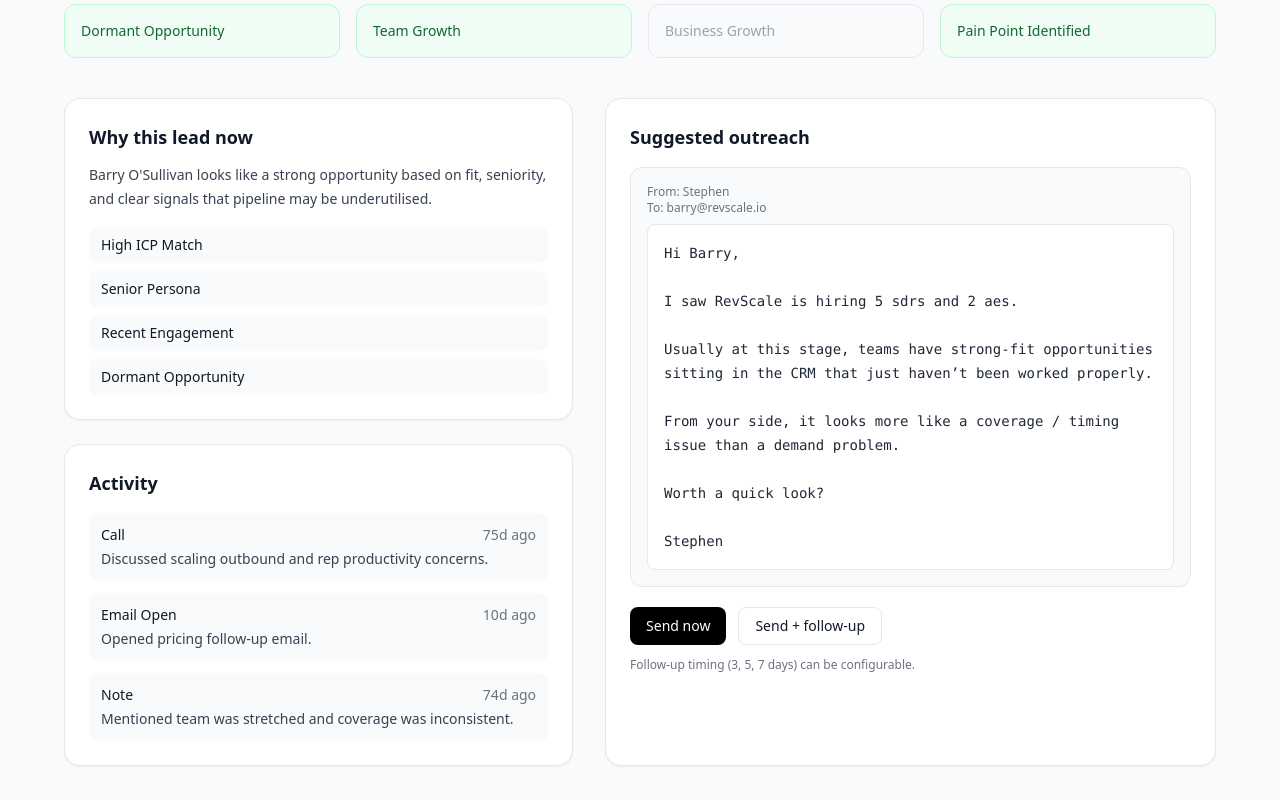
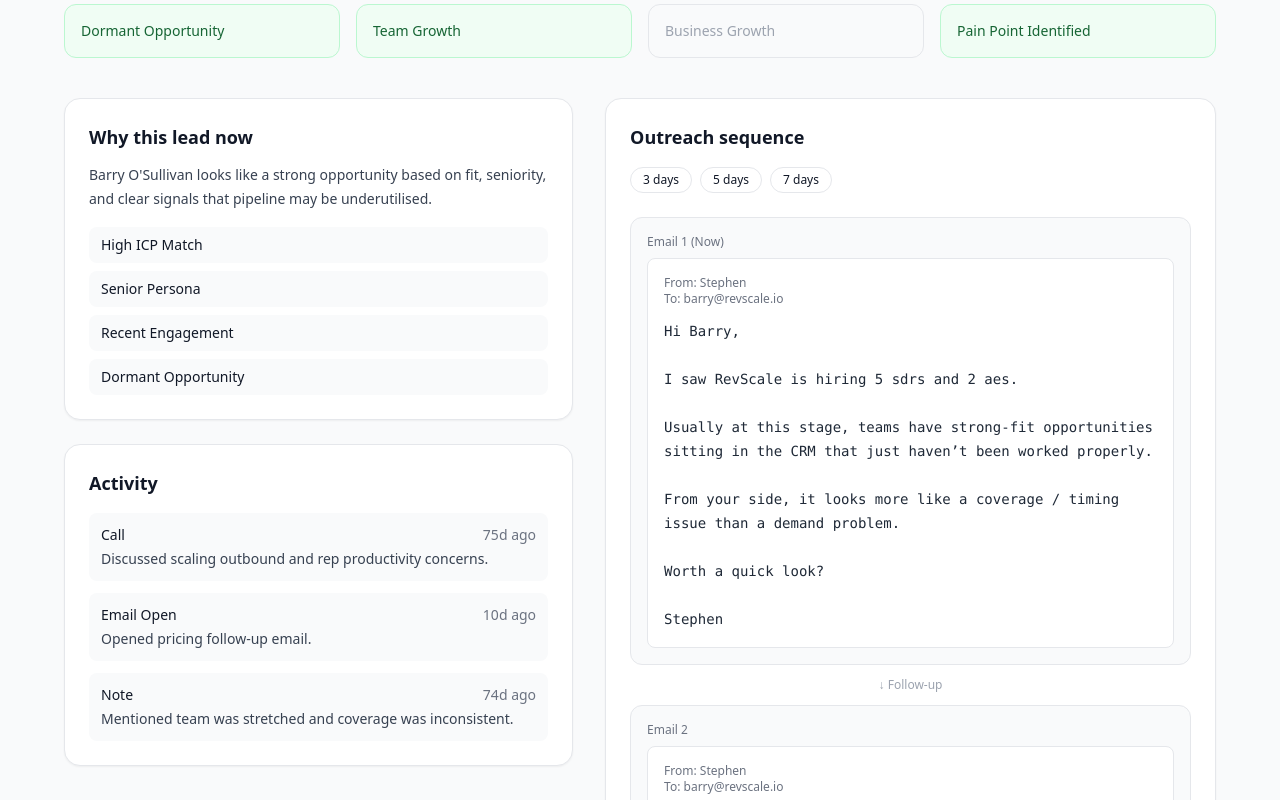
Before and after one commit to powerstephen/ai-sales-agent-mvp-new, a Next.js app: page /lead/lead_001 in a window 1280 px wide. Shown: the part 420-1220 px from the top of the page. Built offline with nearby package versions, Linux system fonts and the light colour scheme.

Commit message:
Update page.tsx

```diff
--- a/app/lead/[id]/page.tsx
+++ b/app/lead/[id]/page.tsx
@@ -19,7 +19,9 @@
 export default async function LeadPage({ params }: { params: { id: string } }) {
   const lead = getLeadById(params.id);
 
-  if (!lead) return notFound();
+  if (!lead) {
+    notFound();
+  }
 
   const analysis = await analyzeLead(lead);
   const signals = getSignalCards(lead);
@@ -27,8 +29,6 @@
   return (
     <main className="min-h-screen bg-gray-50 px-6 py-10 md:px-10">
       <div className="mx-auto max-w-6xl">
-
-        {/* HEADER */}
         <div className="mb-8">
           <Link href="/" className="text-sm text-gray-500 hover:text-gray-700">
             ← Back
@@ -42,29 +42,25 @@
           </p>
         </div>
 
-        {/* HERO */}
         <div className="mb-8 rounded-3xl border bg-white p-6 shadow-sm">
-          <div className="flex flex-col md:flex-row md:justify-between md:items-center gap-6">
-
-            {/* SCORE */}
+          <div className="flex flex-col gap-6 md:flex-row md:items-center md:justify-between">
             <div>
-              <p className="text-sm text-gray-500">Lead Score</p>
-              <div className="flex items-end gap-4 mt-2">
-                <div className={`text-7xl font-bold ${getScoreColor(analysis.score)}`}>
+              <p className="text-sm font-medium text-gray-500">Lead Score</p>
+              <div className="mt-2 flex items-end gap-4">
+                <div className={`text-7xl font-bold leading-none ${getScoreColor(analysis.score)}`}>
                   {analysis.score}
                 </div>
-                <div className="text-lg text-gray-600 pb-2">
+                <div className="pb-2 text-lg font-medium text-gray-600">
                   {getPriorityLabel(analysis.score)}
                 </div>
               </div>
             </div>
 
-            {/* TAGS */}
             <div className="flex flex-wrap gap-2">
-              {analysis.whyNow.slice(0, 4).map((item, i) => (
+              {analysis.whyNow.slice(0, 4).map((item, index) => (
                 <span
-                  key={i}
-                  className="bg-green-100 text-green-800 text-xs px-3 py-1 rounded-full"
+                  key={index}
+                  className="rounded-full bg-green-100 px-3 py-1 text-xs font-medium text-green-800"
                 >
                   {item}
                 </span>
@@ -73,43 +69,37 @@
           </div>
         </div>
 
-        {/* SIGNAL GRID */}
-        <div className="mb-10 grid grid-cols-2 md:grid-cols-4 gap-4">
-          {signals.map((s, i) => (
+        <div className="mb-10 grid grid-cols-2 gap-4 md:grid-cols-4">
+          {signals.map((signal, index) => (
             <div
-              key={i}
+              key={index}
               className={`rounded-xl border p-4 text-sm font-medium ${
-                s.active
-                  ? "bg-green-50 text-green-800 border-green-200"
-                  : "bg-gray-50 text-gray-400 border-gray-200"
+                signal.active
+                  ? "border-green-200 bg-green-50 text-green-800"
+                  : "border-gray-200 bg-gray-50 text-gray-400"
               }`}
             >
-              {s.label}
+              {signal.label}
             </div>
           ))}
         </div>
 
-        {/* MAIN GRID */}
-        <div className="grid lg:grid-cols-[1fr_1.2fr] gap-8">
-
-          {/* LEFT SIDE */}
+        <div className="grid gap-8 lg:grid-cols-[1fr_1.2fr]">
           <div className="space-y-6">
-
-            {/* WHY THIS LEAD */}
-            <div className="bg-white border rounded-2xl p-6 shadow-sm">
+            <div className="rounded-2xl border bg-white p-6 shadow-sm">
               <h2 className="text-lg font-semibold text-gray-900">
                 Why this lead now
               </h2>
 
-              <p className="mt-3 text-sm text-gray-700 leading-6">
+              <p className="mt-3 text-sm leading-6 text-gray-700">
                 {analysis.reasoning}
               </p>
 
               <ul className="mt-4 space-y-2">
-                {analysis.whyNow.slice(0, 4).map((item, i) => (
+                {analysis.whyNow.slice(0, 4).map((item, index) => (
                   <li
-                    key={i}
-                    className="text-sm bg-gray-50 px-3 py-2 rounded-lg"
+                    key={index}
+                    className="rounded-lg bg-gray-50 px-3 py-2 text-sm"
                   >
                     {item}
                   </li>
@@ -117,63 +107,86 @@
               </ul>
             </div>
 
-            {/* TIMELINE */}
-            <div className="bg-white border rounded-2xl p-6 shadow-sm">
+            <div className="rounded-2xl border bg-white p-6 shadow-sm">
               <h2 className="text-lg font-semibold text-gray-900">
                 Activity
               </h2>
 
               <div className="mt-4 space-y-3">
-                {lead.activities.map((a, i) => (
-                  <div key={i} className="bg-gray-50 p-3 rounded-lg text-sm">
+                {lead.activities.map((activity, index) => (
+                  <div key={index} className="rounded-lg bg-gray-50 p-3 text-sm">
                     <div className="flex justify-between">
                       <span className="capitalize text-gray-900">
-                        {a.type.replace(/_/g, " ")}
+                        {activity.type.replace(/_/g, " ")}
                       </span>
-                      <span className="text-gray-500">{a.daysAgo}d ago</span>
+                      <span className="text-gray-500">{activity.daysAgo}d ago</span>
                     </div>
-                    <p className="mt-1 text-gray-700">{a.note}</p>
+                    <p className="mt-1 text-gray-700">{activity.note}</p>
                   </div>
                 ))}
               </div>
             </div>
           </div>
 
-          {/* RIGHT SIDE — EMAIL */}
-          <div className="bg-white border rounded-2xl p-6 shadow-sm">
-
+          <div className="rounded-2xl border bg-white p-6 shadow-sm">
             <h2 className="text-lg font-semibold text-gray-900">
-              Suggested outreach
+              Outreach sequence
             </h2>
 
-            {/* EMAIL PREVIEW */}
-            <div className="mt-4 border rounded-xl p-4 bg-gray-50">
+            <div className="mt-4 flex gap-2">
+              {["3 days", "5 days", "7 days"].map((delay) => (
+                <button
+                  key={delay}
+                  className="rounded-full border px-3 py-1 text-xs hover:bg-gray-100"
+                >
+                  {delay}
+                </button>
+              ))}
+            </div>
 
-              <div className="text-xs text-gray-500 mb-2">
-                From: Stephen
-                <br />
-                To: {lead.email}
-              </div>
+            <div className="mt-6 rounded-xl border bg-gray-50 p-4">
+              <p className="mb-2 text-xs text-gray-500">Email 1 (Now)</p>
 
-              <div className="bg-white border rounded-lg p-4 text-sm leading-6 text-gray-800 max-w-full">
-                <pre className="whitespace-pre-wrap">
-{analysis.email}
-                </pre>
+              <div className="rounded-lg border bg-white p-4 text-sm leading-6 text-gray-800">
+                <div className="mb-3 text-xs text-gray-500">
+                  From: Stephen
+                  <br />
+                  To: {lead.email}
+                </div>
+
+                <pre className="whitespace-pre-wrap">{analysis.email}</pre>
               </div>
             </div>
 
-            {/* ACTIONS */}
-            <div className="mt-5 flex flex-wrap gap-3">
-              <button className="bg-black text-white px-4 py-2 rounded-lg text-sm">
-                Send now
+            <div className="mt-3 text-center text-xs text-gray-400">
+              ↓ Follow-up
+            </div>
+
+            <div className="mt-3 rounded-xl border bg-gray-50 p-4">
+              <p className="mb-2 text-xs text-gray-500">Email 2</p>
+
+              <div className="rounded-lg border bg-white p-4 text-sm leading-6 text-gray-800">
+                <div className="mb-3 text-xs text-gray-500">
+                  From: Stephen
+                  <br />
+                  To: {lead.email}
+                </div>
+
+                <pre className="whitespace-pre-wrap">{analysis.followUpEmail}</pre>
+              </div>
+            </div>
+
+            <div className="mt-6 flex flex-wrap gap-3">
+              <button className="rounded-lg bg-black px-4 py-2 text-sm text-white">
+                Launch sequence
               </button>
-              <button className="border px-4 py-2 rounded-lg text-sm">
-                Send + follow-up
+              <button className="rounded-lg border px-4 py-2 text-sm">
+                Edit emails
               </button>
             </div>
 
-            <p className="text-xs text-gray-500 mt-3">
-              Follow-up timing (3, 5, 7 days) can be configurable.
+            <p className="mt-3 text-xs text-gray-500">
+              Sequence timing can later be made configurable per user.
             </p>
           </div>
         </div>
```
